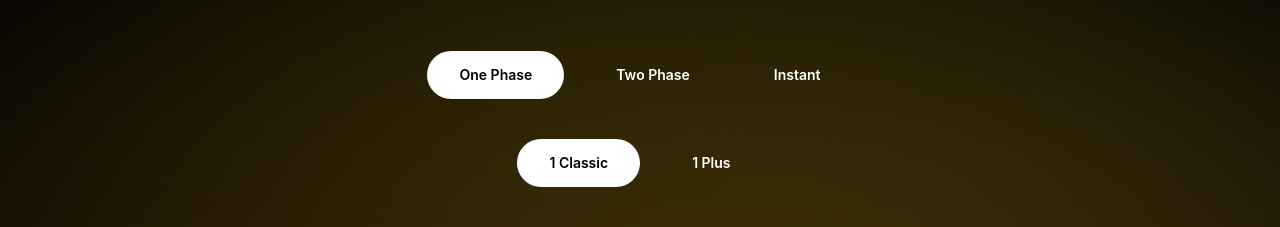
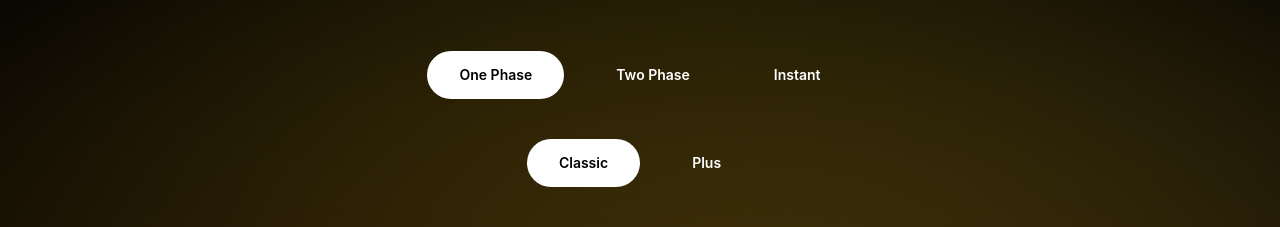
Before and after one commit to seemab-ahmed/aeon-funded, a React (Create React App) app: page / in a window 1280 px wide. Shown: the part 3900-4127 px from the top of the page. Built offline with nearby package versions, Linux system fonts and the light colour scheme.

Commit message:
Link Added

```diff
--- a/src/components/PricingPlan.jsx
+++ b/src/components/PricingPlan.jsx
@@ -362,7 +362,7 @@ const PricingPlan = ({ mode }) => {
               onClick={() => setActiveTab(tab)}
               variants={popIn}
             >
-              1 {tab}
+              {tab}
             </button>
           ))}
         </div>}
@@ -456,7 +456,8 @@ const PricingPlan = ({ mode }) => {
           </motion.div>
           <motion.div variants={fadeInUp} className={`my-5 hidden lg:block`}>
             <Link
-              to="/"
+              to="https://trading.aeonfunded.com/auth/sign-up/"
+              target="_blank"
               className={`rounded-[100px] px-8 py-[10px] text-sm leading-none font-semibold h-20
                 flex items-center justify-center gap-2 max-md:px-4 ${
                   mode === "dark"
```
